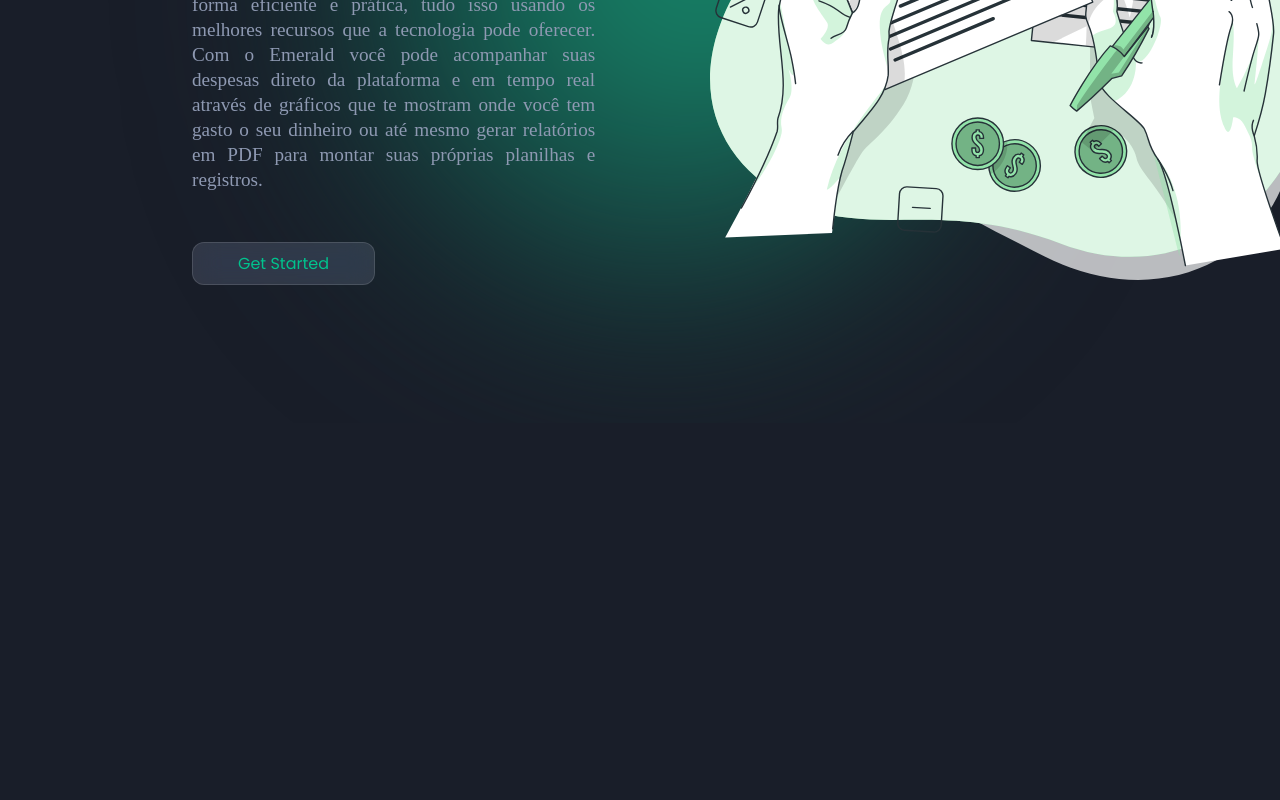
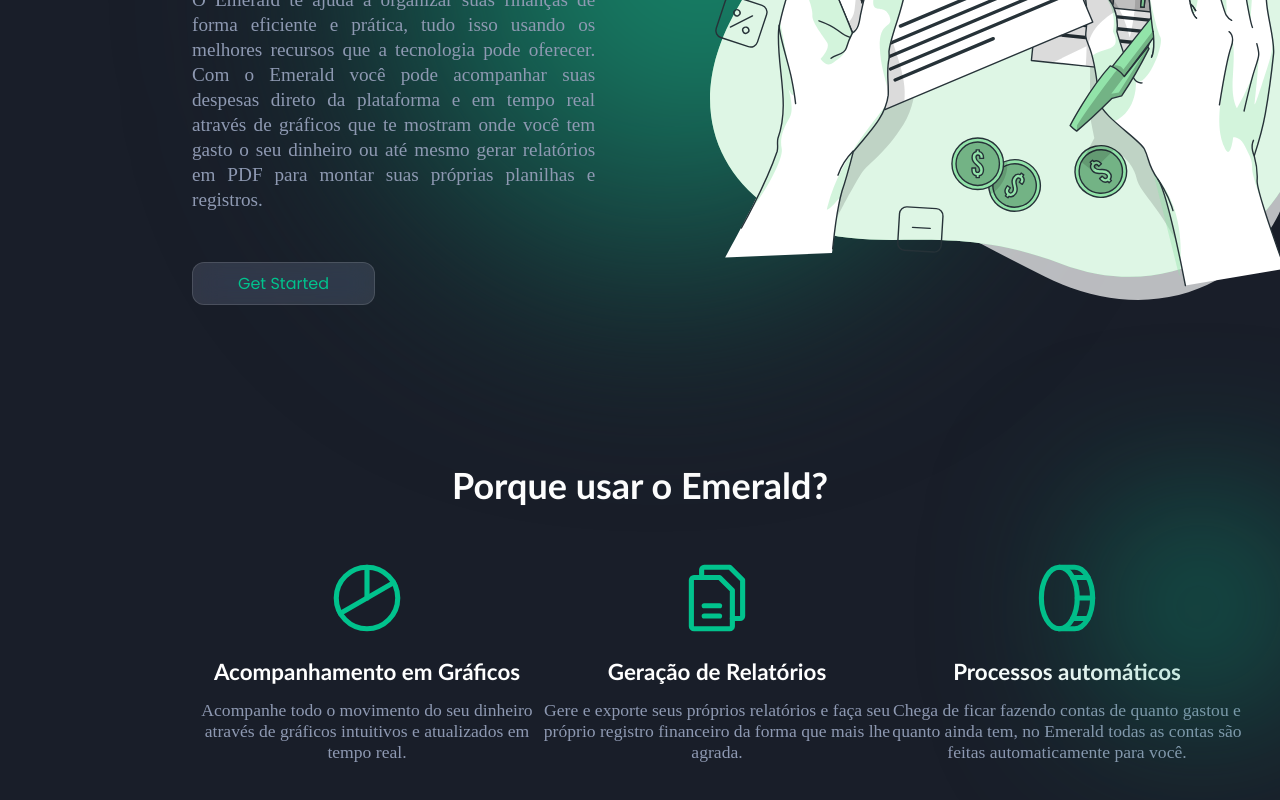
Before and after one commit to Julio-Norberto/emerald, a React (Vite) app: page / in a window 1280 px wide. Shown: the part 558-1358 px from the top of the page. Before the commit the page ends 981 px from the top, so only its background shows below. Built offline with nearby package versions, Linux system fonts and the light colour scheme.

Commit message:
create section why us

```diff
--- a/package.json
+++ b/package.json
@@ -9,6 +9,7 @@
     "preview": "vite preview"
   },
   "dependencies": {
+    "phosphor-react": "^1.4.1",
     "react": "^18.2.0",
     "react-dom": "^18.2.0",
     "react-router-dom": "^6.4.5"
--- a/src/components/Card/Card.css
+++ b/src/components/Card/Card.css
@@ -0,0 +1,19 @@
+.card-icon {
+    margin-bottom: 15px;
+}
+
+.card-text {
+    width: 350px;
+    margin: 0 auto;
+}
+
+.card-text h3 {
+    font-size: 1.4em;
+    font-family: 'Trebuchet MS', 'Lucida Sans Unicode', 'Lucida Grande', 'Lucida Sans', Arial, sans-serif;
+    margin-bottom: 15px;
+}
+
+.card-text p {
+    color: #8e99b2;
+    font-size: 1.1em;
+}
--- a/src/components/Card/index.tsx
+++ b/src/components/Card/index.tsx
@@ -1,9 +1,23 @@
+import { Component } from 'react'
 import './Card.css'
 
-export default function Card() {
+interface CardProps {
+    icon: any
+    title: string
+    description: string
+}
+
+export default function Card(props: CardProps) {
     return (
-        <div>
+        <div className='card-container'>
+            <div className='card-icon'>
+                { props.icon }
+            </div>
 
+            <div className='card-text'>
+                <h3> {props.title} </h3>
+                <p> {props.description} </p>
+            </div>
         </div>
     )
 }
--- a/src/components/Menu/Menu.css
+++ b/src/components/Menu/Menu.css
@@ -1,6 +1,6 @@
 .menu-container {
     width: 70%;
-    margin: 20px auto;
+    margin: 40px auto;
     display: flex;
     justify-content: space-between;
     z-index: 100;
--- a/src/components/WhyUs/WhyUs.css
+++ b/src/components/WhyUs/WhyUs.css
@@ -0,0 +1,43 @@
+.whyUs-container {
+    width: 70%;
+    margin: 120px auto;
+    display: flex;
+    flex-direction: column;
+    align-items: center;
+    justify-content: center;
+}
+
+.whyUs-title {
+    font-size: 1.5em;
+    font-family: 'Trebuchet MS', 'Lucida Sans Unicode', 'Lucida Grande', 'Lucida Sans', Arial, sans-serif;
+    margin-bottom: 50px;
+}
+
+.whyUs-cards {
+    width: 100%;
+    display: flex;
+    justify-content: space-between;
+    text-align: center;
+}
+
+.gradient-circle-whyUs {
+    z-index: 0;
+    width: 150px;
+    height: 150px;
+    position: absolute;
+    bottom: -440px;
+    right: 7px;
+    border-radius: 100%;
+
+    background-color: #191E29;
+    background-image:
+        radial-gradient(at 57% 43%, rgb(0, 255, 179) 0, transparent 100%),
+        radial-gradient(at 22% 15%, hsl(218.00, 39%, 11%) 0, transparent 95%);
+
+
+    -webkit-filter: blur(95px);
+    -moz-filter: blur(95px);
+    -o-filter: blur(95px);
+    -ms-filter: blur(95px);
+    filter: blur(95px);
+}
--- a/src/components/WhyUs/index.tsx
+++ b/src/components/WhyUs/index.tsx
@@ -1,15 +1,21 @@
 import './WhyUs.css'
+import Card from '../Card'
+import { ChartPie, Files, CoinVertical } from 'phosphor-react'
 
 export default function WhyUs() {
     return (
         <div className='whyUs-container'>
             <div className='whyUs-title'>
-
+                <h2>Porque usar o Emerald?</h2>
             </div>
 
             <div className='whyUs-cards'>
+                <Card icon={ <ChartPie size={82} color='#01C38D' /> } title='Acompanhamento em Gráficos' description='Acompanhe todo o movimento do seu dinheiro através de gráficos intuitivos e atualizados em tempo real.' />
+                <Card icon={ <Files size={82} color='#01C38D' /> } title='Geração de Relatórios' description='Gere e exporte seus próprios relatórios e faça seu próprio registro financeiro da forma que mais lhe agrada.' />
+                <Card icon={ <CoinVertical size={82} color='#01C38D' /> } title='Processos automáticos' description='Chega de ficar fazendo contas de quanto gastou e quanto ainda tem, no Emerald todas as contas são feitas automaticamente para você.' />
+            </div>
 
-            </div>
+            <div className='gradient-circle-whyUs' />
         </div>
     )
 }
--- a/src/pages/Home/index.tsx
+++ b/src/pages/Home/index.tsx
@@ -2,6 +2,7 @@
 
 import { Link } from 'react-router-dom'
 import Menu from '../../components/Menu'
+import WhyUs from '../../components/WhyUs'
 
 import homeImg from '../../assets/home_image.svg'
 
@@ -30,6 +31,8 @@
 
             </div>
 
+            <WhyUs />
+
             <div className='gradient-circle' />
             <div className='gradient-circle2' />
 
```
Also changed, not shown: 1 other file (tests, documents, lock files or other folders).
